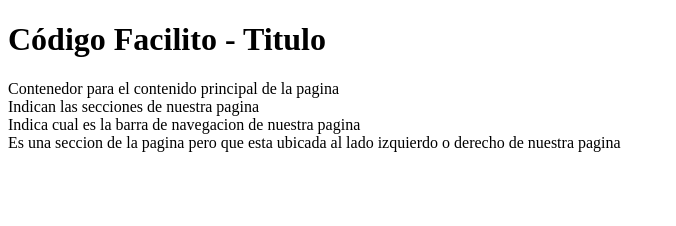
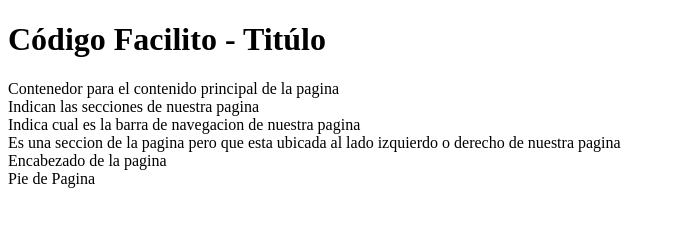
Before and after one commit to anheru88/Curso-HTML-5, a plain HTML site: page 1. Etiquetas/index.html in a window 1280 px wide. Shown: the whole page, without its empty margins (0-676 px from the left). Drawn offline with Linux system fonts and the light colour scheme.

Commit message:
Agregadas etiquetas restantes

```diff
--- a/1. Etiquetas/index.html
+++ b/1. Etiquetas/index.html
@@ -4,13 +4,13 @@
 		<title>HTML5 - Semantica</title>
 	</head>
 	<body>
-		<h1>Código Facilito - Titulo</h1>
-		<article>Contenedor para el contenido principal de la pagina</article>
-		<section>Indican las secciones de nuestra pagina</section>
-		<nav> Indica cual es la barra de navegacion de nuestra pagina</nav>
+		<h1> Código Facilito - Titúlo </h1>
+		<article> Contenedor para el contenido principal de la pagina </article>
+		<section> Indican las secciones de nuestra pagina </section>
+		<nav> Indica cual es la barra de navegacion de nuestra pagina </nav>
 		<aside> Es una seccion de la pagina pero que esta ubicada al lado izquierdo o derecho de nuestra pagina</aside>
-		<footer></footer>
-		<header></header>
+		<header> Encabezado de la pagina </header>
+		<footer> Pie de Pagina</footer>
 
 	</body>
 </html>
```
